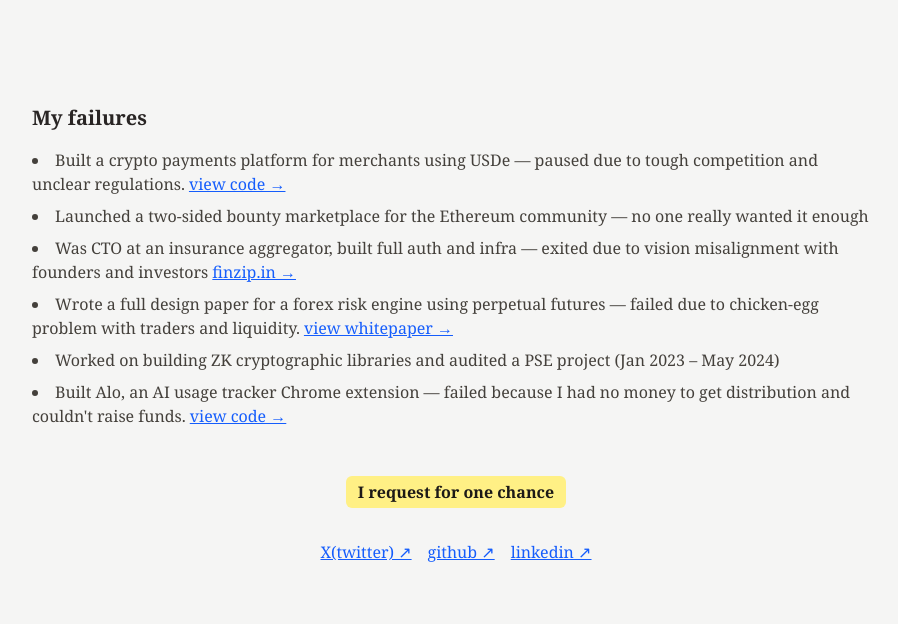
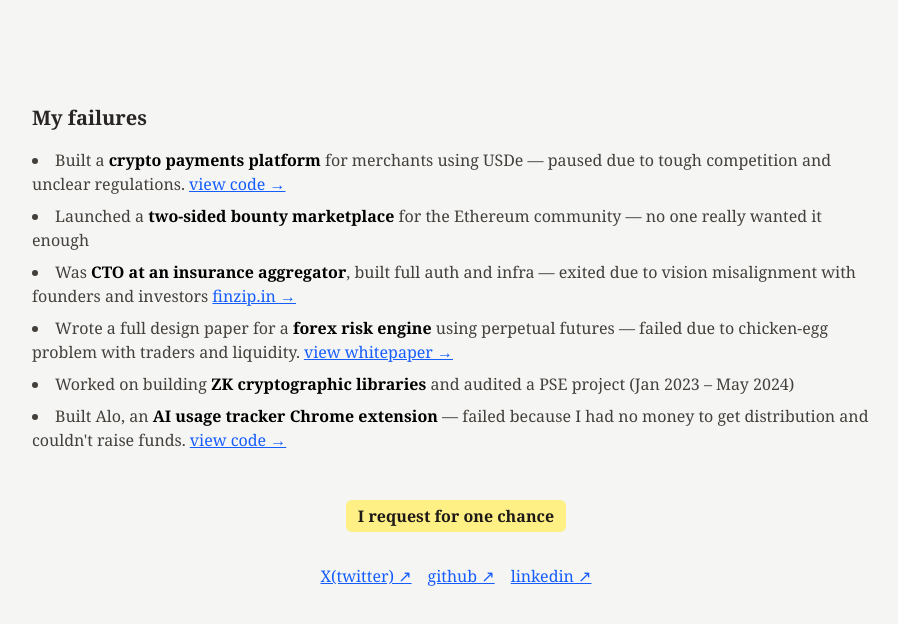
Before and after one commit to yagnadeepxo/battlescars, a Next.js app: page / in a window 1280 px wide. Shown: the top 624 px of the page, without its empty margins (184-1082 px from the left). Built offline with nearby package versions, Linux system fonts and the light colour scheme.

Commit message:
Update page.tsx

```diff
--- a/src/app/page.tsx
+++ b/src/app/page.tsx
@@ -1,4 +1,5 @@
 'use client'
+
 import React, { useState } from "react";
 
 const InternLandingPage = () => {
@@ -12,7 +13,7 @@ const InternLandingPage = () => {
           <h2 className="text-xl font-semibold mb-4">My failures</h2>
           <ul className="list-disc list-inside space-y-2 text-stone-700">
             <li>
-              Built a crypto payments platform for merchants using USDe — paused due to tough competition and unclear regulations.
+              Built a <span className="font-bold text-black">crypto payments platform</span> for merchants using USDe — paused due to tough competition and unclear regulations.
               <a
                 href="https://github.com/yagnadeepxo/pulse"
                 target="_blank"
@@ -23,10 +24,10 @@ const InternLandingPage = () => {
               </a>
             </li>
             <li>
-              Launched a two-sided bounty marketplace for the Ethereum community — no one really wanted it enough
+              Launched a <span className="font-bold text-black">two-sided bounty marketplace</span> for the Ethereum community — no one really wanted it enough
             </li>
             <li>
-              Was CTO at an insurance aggregator, built full auth and infra — exited due to vision misalignment with founders and investors
+              Was <span className="font-bold text-black">CTO at an insurance aggregator</span>, built full auth and infra — exited due to vision misalignment with founders and investors
               <a
                 href="https://finzip.in"
                 target="_blank"
@@ -37,7 +38,7 @@ const InternLandingPage = () => {
               </a>
             </li>
             <li>
-              Wrote a full design paper for a forex risk engine using perpetual futures — failed due to chicken-egg problem with traders and liquidity.
+              Wrote a full design paper for a <span className="font-bold text-black">forex risk engine</span> using perpetual futures — failed due to chicken-egg problem with traders and liquidity.
               <a
                 href="https://drive.google.com/file/d/10WZUn6FHHIYFyGdh1teJznCTF51njN2k/view"
                 target="_blank"
@@ -48,10 +49,10 @@ const InternLandingPage = () => {
               </a>
             </li>
             <li>
-              Worked on building ZK cryptographic libraries and audited a PSE project (Jan 2023 – May 2024)
+              Worked on building <span className="font-bold text-black">ZK cryptographic libraries</span> and audited a PSE project (Jan 2023 – May 2024)
             </li>
             <li>
-              Built Alo, an AI usage tracker Chrome extension — failed because I had no money to get distribution and couldn't raise funds.
+              Built Alo, an <span className="font-bold text-black">AI usage tracker Chrome extension</span> — failed because I had no money to get distribution and couldn't raise funds.
               <a
                 href="https://github.com/yagnadeepxo/alo-extension"
                 target="_blank"
```
